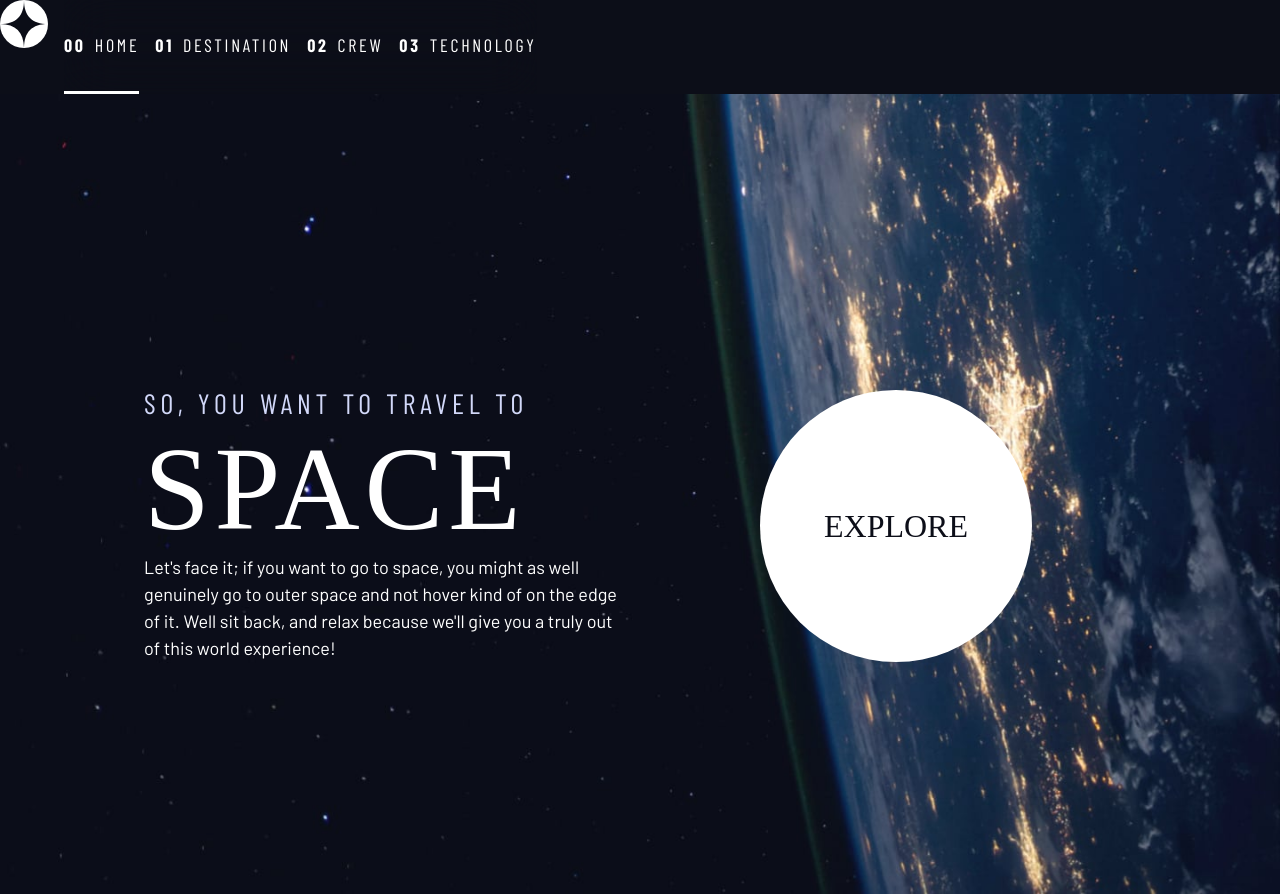
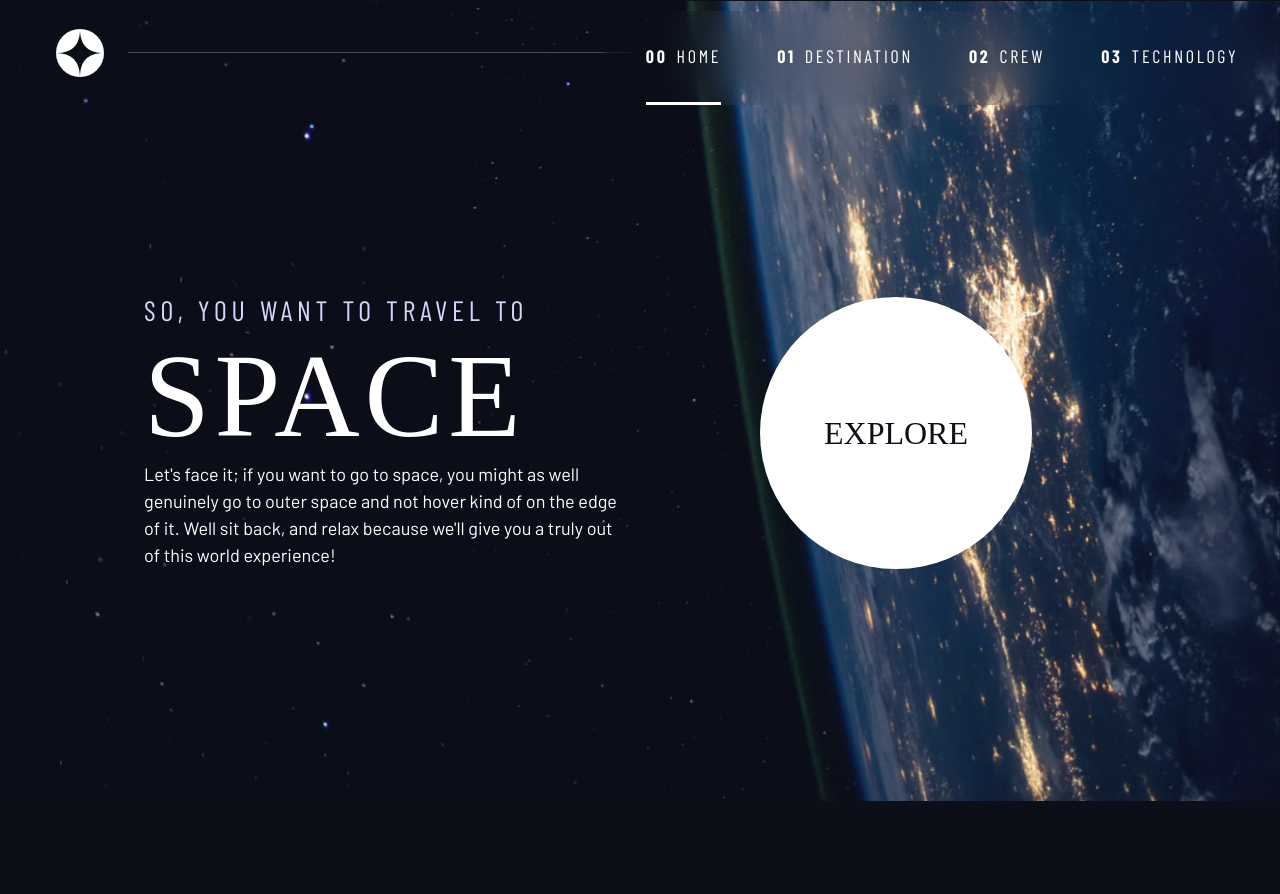
Before and after one commit to cyrilmuchemi/vue-travellers, a Vue app: page / in a window 1280 px wide. After the commit the page ends 801 px from the top, so only its background shows below. Built offline with nearby package versions, Linux system fonts and the light colour scheme; a web font is replaced by a local one.

Commit message:
Complete homepage for desktop

```diff
--- a/main.css
+++ b/main.css
@@ -271,12 +271,32 @@ border: 0;
   transform: scale(1.5);
 }
 
+.logo {
+  margin: 1.5rem clamp(1.5rem, 5vw, 3.5rem);
+}
+
+.primary-header {
+  justify-content: space-between;
+  align-items: center;
+  bottom: 0;
+}
+
 .primary-navigation {
+  gap: clamp(1.5rem, 5vw, 3.5rem);
   --underline-gap: 2rem;
   list-style: none;
   padding: 0;
   margin: 0;
   background: hsl( var(--clr-white) / 0.05);
+}
+
+.primary-navigation a {
+  text-decoration: none;
+}
+
+.primary-navigation a > span {
+  font-weight: 700;
+  margin-right: .5em;
 }
 
 .mobile-nav-toggle {
@@ -337,13 +357,35 @@ border: 0;
   }
 }
 
-.primary-navigation a {
-  text-decoration: none;
+@media (min-width: 35em) and (max-width: 45em) {
+  .primary-navigation {
+      padding-inline: 3rem;
+  }
+
+  .primary-navigation a > span {
+      display: none;
+  }
 }
 
-.primary-navigation a > span {
-  font-weight: 700;
-  margin-right: .5em;
+@media (min-width: 45em) {
+  .primary-header::after {
+    content: '';
+    display: block;
+    position: relative;
+    height: 1px;
+    margin-right: -3rem;
+    width: 100%;
+    background: hsl( var(--clr-white) / .25);
+    order: 1;
+  }
+
+   nav {
+   order: 2;
+  }
+  .primary-navigation {
+      padding-inline: 2.6rem;
+      margin-top: 0.7rem;
+  }
 }
 
 .underline-indicators > * {
@@ -395,7 +437,6 @@ border: 0;
   background-image: url(./src/assets/home/background-home-mobile.jpg);
   background-size: cover;
   min-height: 100vh;
-  background-position: bottom center;
 }
 
 @media (min-width: 35rem) {
@@ -407,5 +448,6 @@ border: 0;
 @media (min-width: 45rem) {
   .home {
       background-image: url(./src/assets/home/background-home-desktop.jpg);
+      margin-top: -6.5rem;
   }
 }
--- a/src/App.vue
+++ b/src/App.vue
@@ -1,7 +1,7 @@
 <template>
  <div class="primary-header flex">
   <div>
-    <img src="./assets/shared/logo.svg" alt="space-tourism-logo"/>
+    <img class="logo" src="./assets/shared/logo.svg" alt="space-tourism-logo"/>
   </div>
   <button class="mobile-nav-toggle" aria-controls="primary-navigation"><span class="sr-only" aria-expanded="false">Menu</span></button>
   <nav>
--- a/src/views/Home.vue
+++ b/src/views/Home.vue
@@ -19,7 +19,7 @@ navToggle.addEventListener("click", () => {
 
 <template>
     <div class="home">
-     <div class="grid-container grid-container--home">
+     <main class="grid-container grid-container--home">
         <div>
         <h1 class="text-accent fs-500 ff-sans-cond uppercase letter-spacing-1">So, you want to travel to
         <span class="fs-900 d-block ff-serif text-white">Space</span></h1>
@@ -28,6 +28,6 @@ navToggle.addEventListener("click", () => {
         <div>
         <a href="#" class="large-button uppercase ff-serif text-dark bg-white">Explore</a>
         </div>
-    </div>
+    </main>
     </div>
 </template>
```
